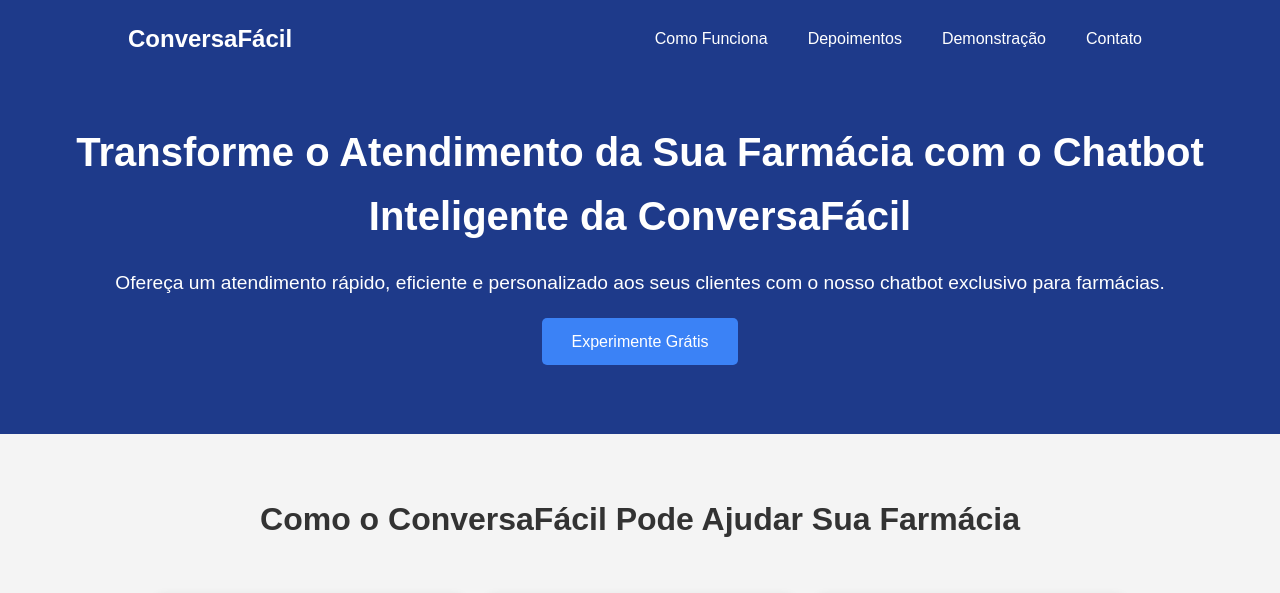
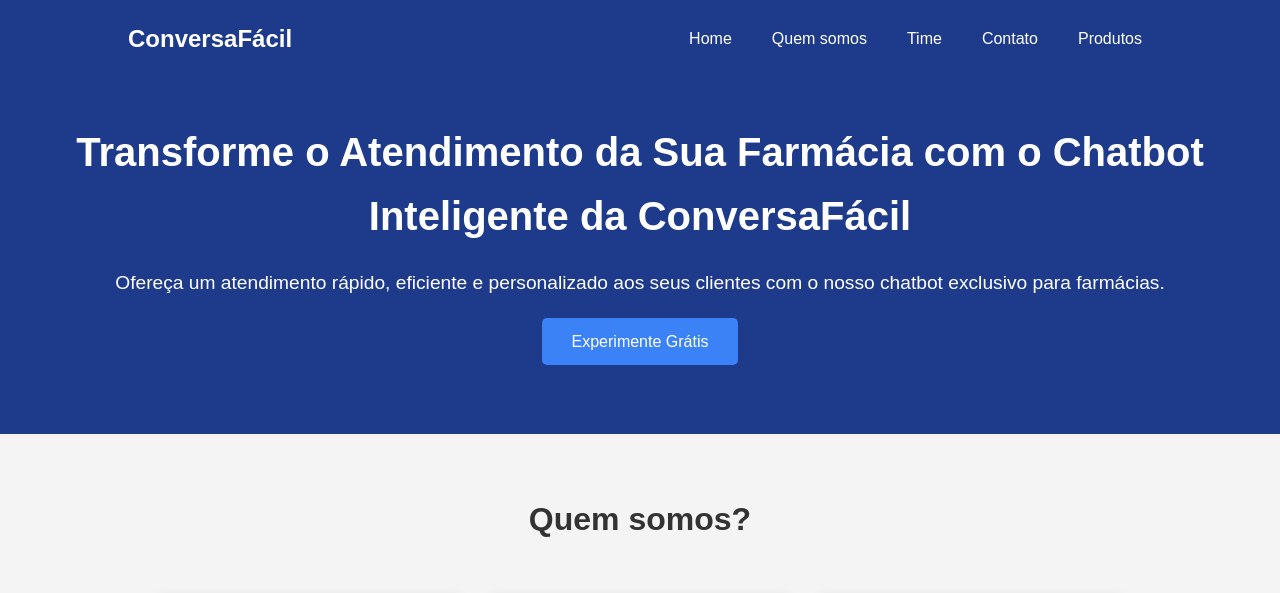
Before and after one commit to ConversaFacil/ConversaFacil, a plain HTML site: page index.html in a window 1280 px wide. Shown: the top 593 px of the page. Drawn offline with Linux system fonts and the light colour scheme.

Commit message:
feat: adicionando algumas coisas

```diff
--- a/index.html
+++ b/index.html
@@ -4,6 +4,7 @@
     <meta charset="UTF-8">
     <meta name="viewport" content="width=device-width, initial-scale=1.0">
     <title>ConversaFácil - Chatbot para Farmácias</title>
+    <link rel="shortcut icon" href="assets/logo.jpg" type="image/x-icon">
     <link rel="stylesheet" href="styles.css">
 </head>
 <body>
@@ -12,10 +13,11 @@
         <div class="container">
             <a href="#hero" class="logo">ConversaFácil</a>
             <ul class="nav-links">
-                <li><a href="#how-it-works">Como Funciona</a></li>
-                <li><a href="#testimonials">Depoimentos</a></li>
-                <li><a href="#cta">Demonstração</a></li>
+                <li><a href="#hero">Home</a></li>
+                <li><a href="#group">Quem somos</a></li>
+                <li><a href="#cta">Time</a></li>
                 <li><a href="#contact">Contato</a></li>
+                <li><a href="#products">Produtos</a></li>
             </ul>
         </div>
     </nav>
@@ -30,9 +32,9 @@
     </header>
 
     <!-- Seção Como Funciona -->
-    <section id="how-it-works" class="how-it-works">
+    <section id="group" class="how-it-works">
         <div class="container">
-            <h2>Como o ConversaFácil Pode Ajudar Sua Farmácia</h2>
+            <h2>Quem somos?</h2>
             <div class="features">
                 <div class="feature-item">
                     <img src="images/icon-24-7.svg" alt="Atendimento 24/7">
```
Also changed, not shown: assets/logo.jpg (added).
